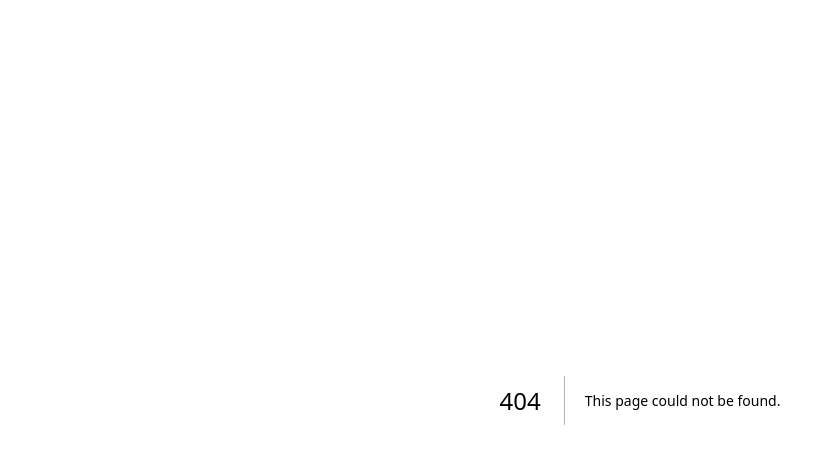
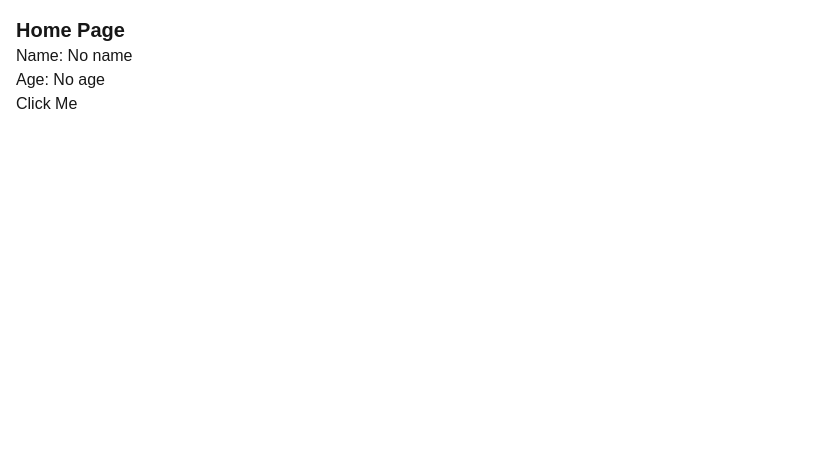
Before and after one commit to LySovanra123/next-prop, a Next.js app: page /extending-prop in a window 1280 px wide. Before the commit this address had no page. Shown: the top 464 px of the page, without its empty margins (0-827 px from the left). Built offline with nearby package versions, Linux system fonts and the light colour scheme.

Commit message:
extending prop

```diff
--- /dev/null
+++ b/app/extending-prop/page.tsx
@@ -0,0 +1,23 @@
+import Button from "@/components/extending-prop/extending-prop-page";
+
+type PageProps = {
+    searchParams: {
+        name?: string;
+        age?: string;
+    };
+};
+
+export default function Page({ searchParams }: PageProps) {
+    return (
+        <div className="p-4">
+            <h1 className="text-xl font-bold">Home Page</h1>
+
+            <p>Name: {searchParams.name ?? "No name"}</p>
+            <p>Age: {searchParams.age ?? "No age"}</p>
+
+            <Button variant="primary" isLoading={false}>
+                Click Me
+            </Button>
+        </div>
+    );
+}
--- /dev/null
+++ b/components/extending-prop/extending-prop-page.tsx
@@ -0,0 +1,25 @@
+import { ComponentPropsWithRef } from "react";
+
+interface ButtonProp extends ComponentPropsWithRef<"button"> {
+    variant: "primary" | "secondary";
+    isLoading?: boolean;
+}
+
+export default function Button({
+    variant,
+    isLoading,
+    children,
+    className,
+    disabled,
+    ...props
+}: ButtonProp) {
+    return (
+        <button
+            className={`btn btn-${variant} ${className ?? ""}`}
+            disabled={isLoading || disabled}
+            {...props}
+        >
+            {isLoading ? "Loading..." : children}
+        </button>
+    );
+}
```
